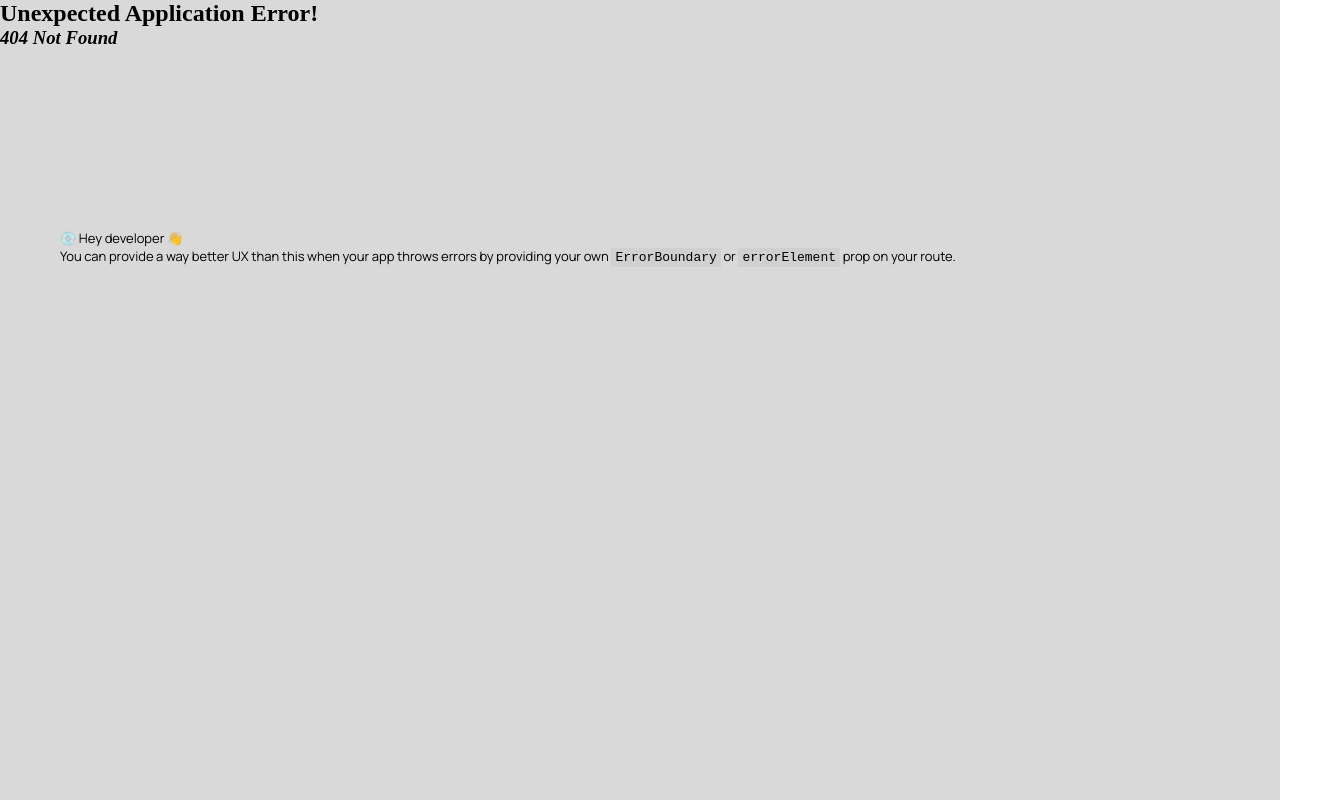
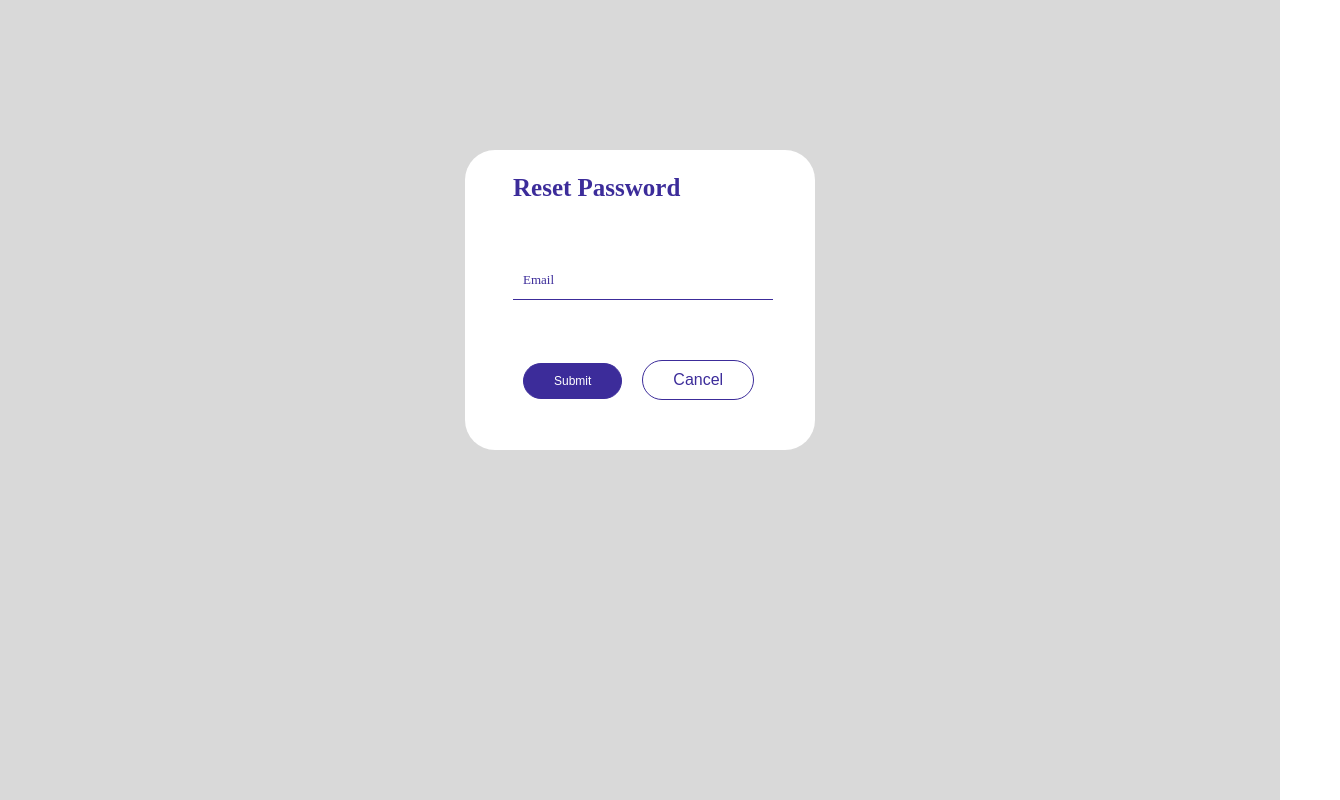
Before and after one commit to Nicolewase/HRM-Group2, a React (Vite) app: page /Reset-password-page in a window 1280 px wide. Before the commit this address had no page. Shown: the whole page, 1340 px wide, since content can reach past the window. Built offline with nearby package versions, Linux system fonts and the light colour scheme.

Commit message:
linking well

```diff
--- a/src/routes/Reset-password-page/index.tsx
+++ b/src/routes/Reset-password-page/index.tsx
@@ -57,7 +57,7 @@
             <h1>Reset Password</h1>
 
             <Textfield name="email" type="text" variant="two" label=" Email" helperText=""/>
-           {/* <div className="error-message">{errorMessage}</div> */}
+           <div className="error-message">{errorMessage}</div>
 
             <Button type="submit" variant='filled' onclick={filledButtonIsClicked}  >{
           !isLoading ? "Submit" :
--- a/src/routes/verfication-page/index.tsx
+++ b/src/routes/verfication-page/index.tsx
@@ -27,7 +27,7 @@
       body: formData
     });
     if(resp.ok){
-      goto("/passwordform");
+      goto("/password");
       return;
     }
     const responseData = await resp.json();
@@ -46,7 +46,7 @@
     }
 
     return <div className="verfication-page">
-        <form action="/passwordform" className="verfication-form">
+        <form action="/password" className="verfication-form">
             <h1>Verfication</h1>
             <div className="spans">
                 <input type="text" className="span-nbr"/>
```
Also changed, not shown: src/App.tsx (+9 -3 lines).
